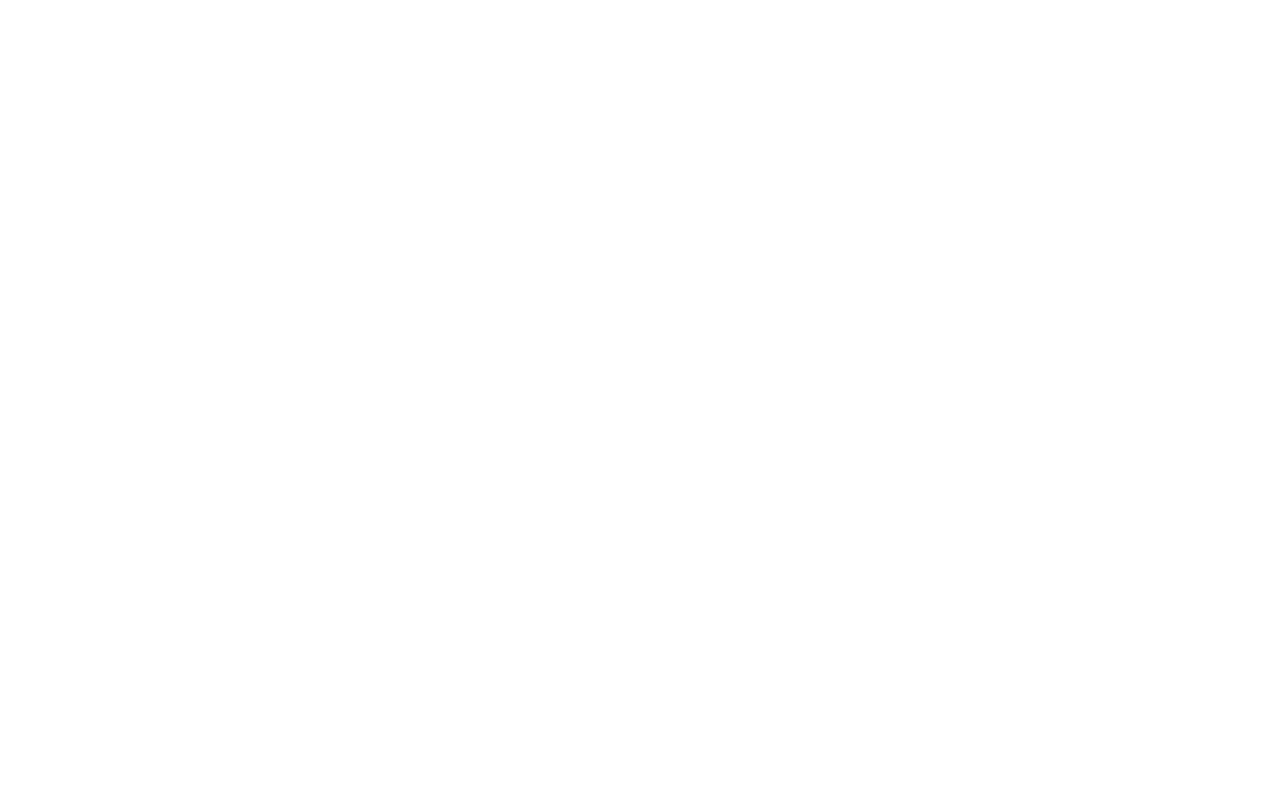
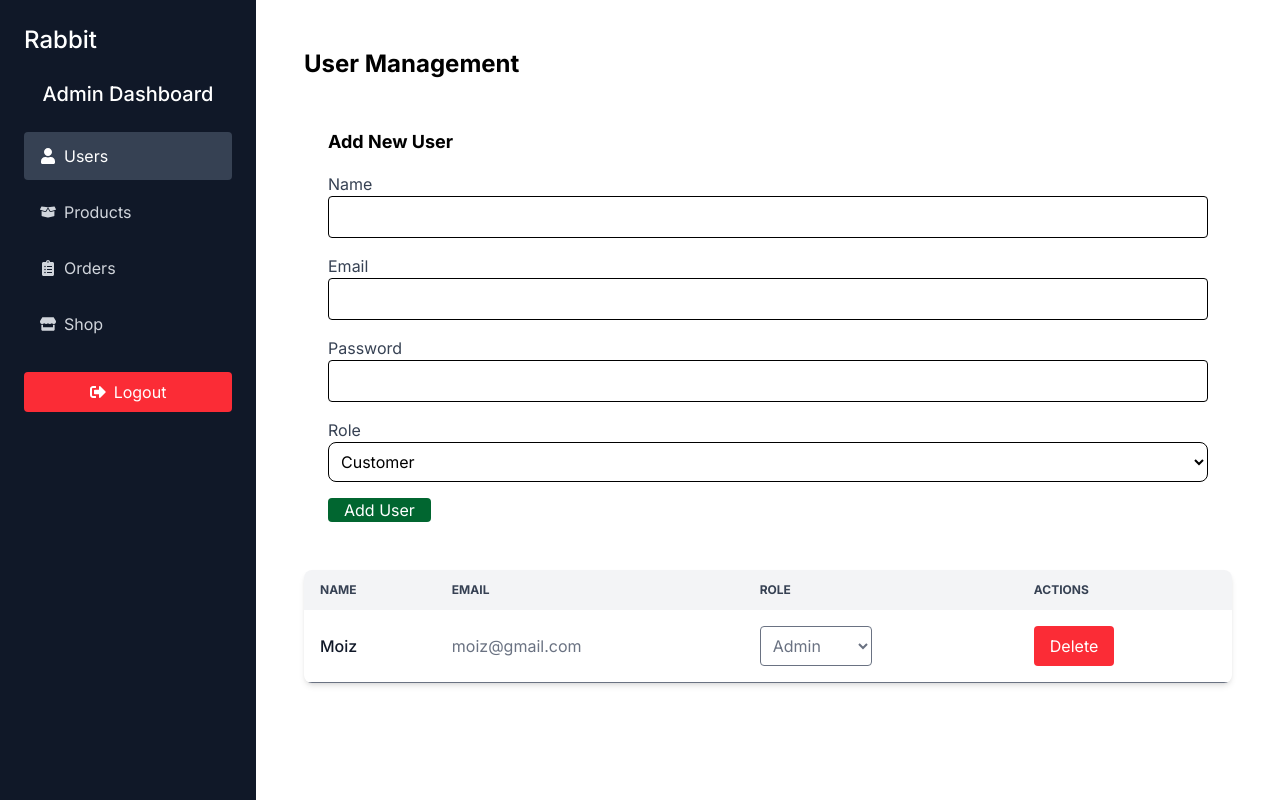
Before and after one commit to moizayub1255/Rabbit, a React (Vite) app in the folder frontend/: page /admin/users in a window 1280 px wide. Before the commit this address had no page. Built offline with nearby package versions, Linux system fonts and the light colour scheme.

Commit message:
done with userManagement

```diff
--- a/frontend/index.html
+++ b/frontend/index.html
@@ -7,7 +7,7 @@
 <link rel="preconnect" href="https://fonts.gstatic.com" crossorigin>
 <link href="https://fonts.googleapis.com/css2?family=Bebas+Neue&family=Inter:ital,opsz,wght@0,14..32,100..900;1,14..32,100..900&family=Poppins:ital,wght@0,100;0,200;0,300;0,400;0,500;0,600;0,700;0,800;0,900;1,100;1,200;1,300;1,400;1,500;1,600;1,700;1,800;1,900&display=swap" rel="stylesheet">
     <meta name="viewport" content="width=device-width, initial-scale=1.0" />
-    <title>frontend</title>
+    <title>Rabbit</title>
   </head>
   <body>
     <div id="root"></div>
--- a/frontend/src/App.jsx
+++ b/frontend/src/App.jsx
@@ -13,6 +13,7 @@
 import MyOrderPage from "./pages/MyOrderPage";
 import AdminLayout from "./components/Admin/AdminLayout";
 import AdminHomePage from "./pages/AdminHomePage";
+import UserManagement from "./components/Admin/UserManagement";
 
 const App = () => {
   return (
@@ -40,6 +41,7 @@
         {/* Admin Layout */}
         <Route path="/admin" element={<AdminLayout />}>
           <Route index element={<AdminHomePage />} />
+          <Route path="users" element={<UserManagement/>}/>
         </Route>
       </Routes>
     </BrowserRouter>
--- /dev/null
+++ b/frontend/src/components/Admin/UserManagement.jsx
@@ -0,0 +1,155 @@
+import React, { useState } from "react";
+
+const UserManagement = () => {
+  const users = [
+    {
+      _id: 1234,
+      name: "Moiz",
+      email: "moiz@gmail.com",
+      role: "admin",
+    },
+  ];
+
+  const [formData, setFormData] = useState({
+    name: "",
+    email: "",
+    role: "customer", //Default Role
+    password: "",
+  });
+
+  const handleChange = (e) => {
+    setFormData({
+      ...formData,
+      [e.target.name]: e.target.value,
+    });
+  };
+
+  const handleSubmit = (e) => {
+    e.preventDefault();
+    console.log(formData);
+    //Reset the form after submission
+    setFormData({
+      name: "",
+      email: "",
+      role: "customer", //Default Role
+      password: "",
+    });
+  };
+
+  const handleRoleChange = (userId, newRole) => {
+    console.log({ id: userId, role: newRole });
+  };
+
+  const handleDeleteUser = (userId) => {
+    if (window.confirm("Are you sure you want to delete this user?")) {
+      console.log("Deleting user with ID", userId);
+    }
+  };
+
+  return (
+    <div className="max-w-7xl mx-auto p-6">
+      <h2 className="text-2xl font-bold mb-6">User Management</h2>
+      {/* Add New User Form */}
+      <div className="p-6 rounded-lg mb-6">
+        <h3 className="text-lg font-bold mb-4">Add New User</h3>
+        <form onSubmit={handleSubmit}>
+          <div className="mb-4">
+            <label className="block text-gray-700">Name</label>
+            <input
+              type="text"
+              name="name"
+              value={formData.name}
+              onChange={handleChange}
+              className="w-full p-2 border rounded"
+              required
+            />
+          </div>
+          <div className="mb-4">
+            <label className="block text-gray-700">Email</label>
+            <input
+              type="email"
+              name="email"
+              value={formData.email}
+              onChange={handleChange}
+              className="w-full p-2 border rounded"
+              required
+            />
+          </div>
+          <div className="mb-4">
+            <label className="block text-gray-700">Password</label>
+            <input
+              type="password"
+              name="password"
+              value={formData.password}
+              onChange={handleChange}
+              className="w-full p-2 border rounded"
+              required
+            />
+          </div>
+          <div className="mb-4">
+            <label className="block text-gray-700">Role</label>
+            <select
+              name="role"
+              value={formData.role}
+              onChange={handleChange}
+              className="w-full p-2 border rounded-lg"
+            >
+              <option value="customer">Customer</option>
+              <option value="admin">Admin</option>
+            </select>
+          </div>
+          <button
+            type="submit"
+            className="bg-green-00 text-white px-4 rounded bg-green-800 hover:bg-green-600"
+          >
+            Add User
+          </button>
+        </form>
+      </div>
+
+      {/* User List maangement */}
+      <div className="overflow-x-auto shadow-md sm:rounded-lg">
+        <table className="min-w-full text-left text-gray-500">
+          <thead className="bg-gray-100 text-xs uppercase text-gray-700">
+            <tr>
+              <th className="py-3 px-4">Name</th>
+              <th className="py-3 px-4">Email</th>
+              <th className="py-3 px-4">Role</th>
+              <th className="py-3 px-4">Actions</th>
+            </tr>
+          </thead>
+          <tbody>
+            {users.map((user) => (
+              <tr key={user._id} className="border-b hover:bg-gray-50">
+                <td className="p-4 font-medium text-gray-900 whitespace-nowrap">
+                  {user.name}
+                </td>
+                <td className="p-4">{user.email}</td>
+                <td className="p-4">
+                  <select
+                    value={user.role}
+                    onChange={(e) => handleRoleChange(user._id, e.target.value)}
+                    className="p-2 border rounded cursor-pointer"
+                  >
+                    <option value="customer">Customer</option>
+                    <option value="admin">Admin</option>
+                  </select>
+                </td>
+                <td className="p-4">
+                  <button
+                    onClick={() => handleDeleteUser(user._id)}
+                    className="bg-red-500 text-white px-4 cursor-pointer  py-2 rounded hover:bg-red-600"
+                  >
+                    Delete
+                  </button>
+                </td>
+              </tr>
+            ))}
+          </tbody>
+        </table>
+      </div>
+    </div>
+  );
+};
+
+export default UserManagement;
```
